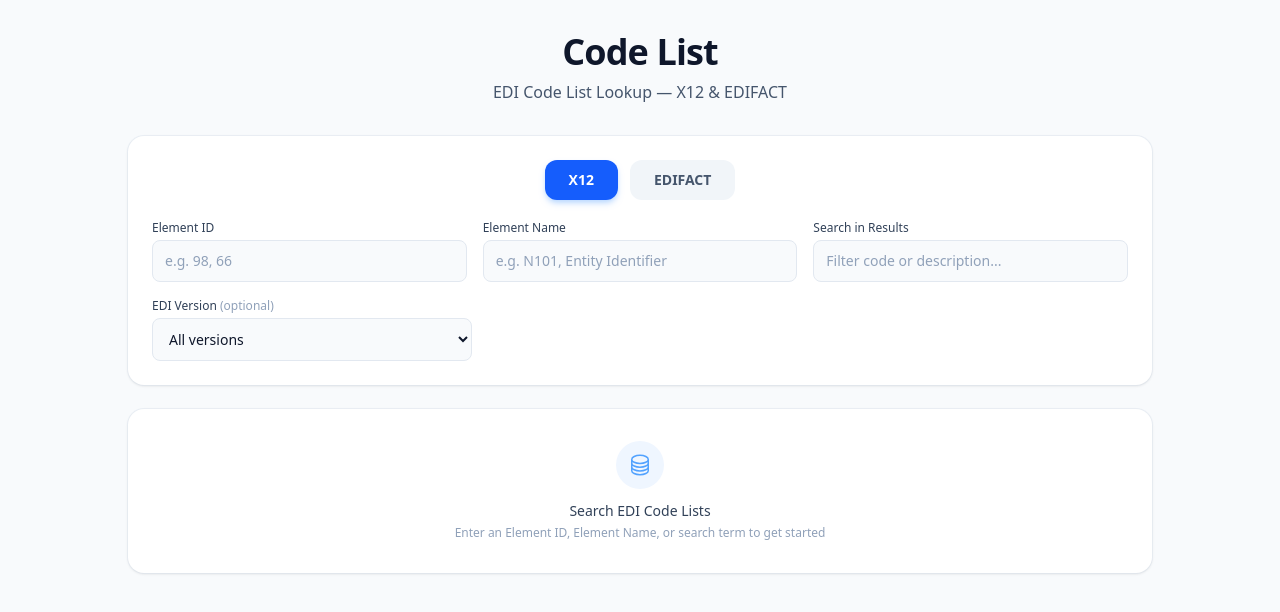
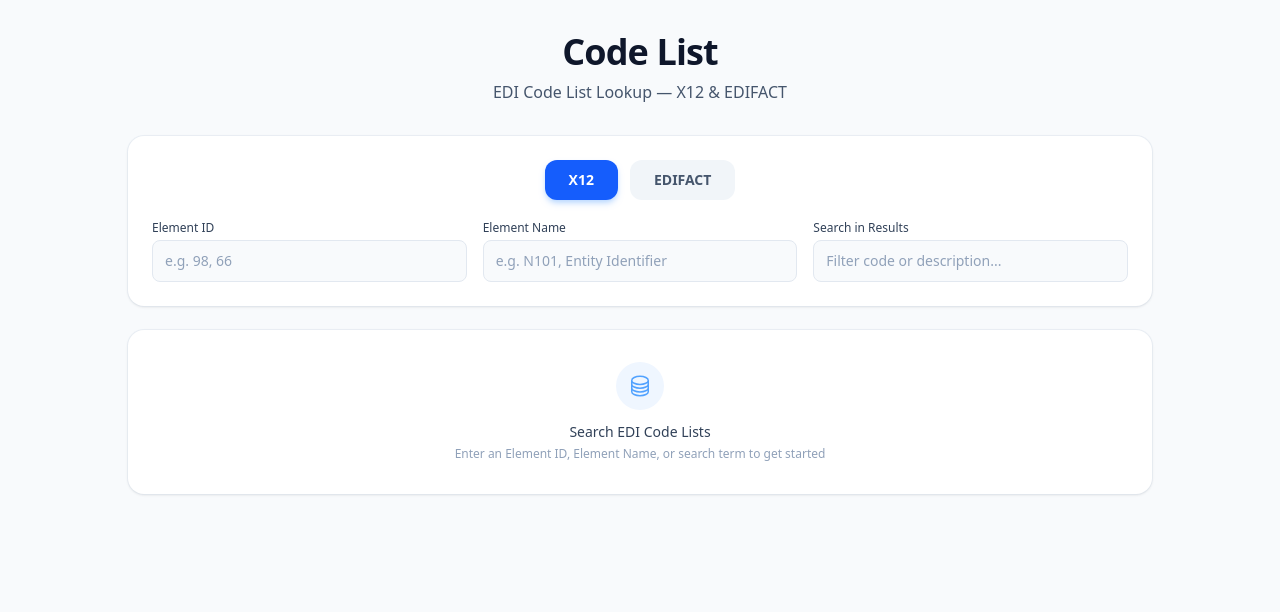
Before and after one commit to mabraham-etg/edi-code-list, a Next.js app: page / in a window 1280 px wide. Shown: the top 612 px of the page. Built offline with nearby package versions, Linux system fonts and the light colour scheme.

Commit message:
Remove EDI Version dropdown

```diff
--- a/scripts/build-html.js
+++ b/scripts/build-html.js
@@ -27,17 +27,6 @@ function buildElementNameMap(data) {
   return map;
 }
 
-function buildVersionMap(data) {
-  const map = {};
-  for (const [key, value] of Object.entries(data)) {
-    if (key === "metadata") continue;
-    if (value && typeof value === "object" && value.elements) {
-      map[key] = Object.keys(value.elements);
-    }
-  }
-  return map;
-}
-
 // Load and pre-process data
 console.log("Loading data files...");
 const x12Codes = loadJson("x12_code_descriptions.json").codes;
@@ -46,8 +35,6 @@ const x12DescData = loadJson("x12_descriptions.json");
 const edifactDescData = loadJson("edifact_descriptions.json");
 const x12ElementNames = buildElementNameMap(x12DescData);
 const edifactElementNames = buildElementNameMap(edifactDescData);
-const x12VersionMap = buildVersionMap(x12DescData);
-const edifactVersionMap = buildVersionMap(edifactDescData);
 const x12SegmentMap = loadJson("x12_segment_map.json");
 const edifactSegmentMap = loadJson("edifact_segment_map.json");
 
@@ -74,9 +61,8 @@ main { max-width: 64rem; margin: 0 auto; padding: 2rem 1rem; }
 .toggle-btn.active-edifact { background: #059669; color: #fff; box-shadow: 0 4px 6px -1px rgba(5,150,105,0.25); }
 .toggle-btn.inactive { background: #f1f5f9; color: #475569; }
 .toggle-btn.inactive:hover { background: #e2e8f0; }
-.inputs { display: grid; grid-template-columns: repeat(4, 1fr); gap: 1rem; }
-@media (max-width: 768px) { .inputs { grid-template-columns: repeat(2, 1fr); } }
-@media (max-width: 480px) { .inputs { grid-template-columns: 1fr; } }
+.inputs { display: grid; grid-template-columns: repeat(3, 1fr); gap: 1rem; }
+@media (max-width: 640px) { .inputs { grid-template-columns: 1fr; } }
 .input-group label { display: block; margin-bottom: 0.25rem; font-size: 0.75rem; font-weight: 500; color: #334155; }
 .input-group input { width: 100%; border: 1px solid #e2e8f0; background: #f8fafc; border-radius: 0.5rem; padding: 0.625rem 0.75rem; font-size: 0.875rem; color: #0f172a; transition: border-color 0.15s, box-shadow 0.15s; outline: none; }
 .input-group input::placeholder { color: #94a3b8; }
@@ -113,11 +99,6 @@ td:last-child { color: #1e293b; }
 @keyframes spin { to { transform: rotate(360deg); } }
 .spinner span { margin-left: 0.75rem; font-size: 0.875rem; color: #334155; }
 .no-codes { padding: 1rem 1.25rem; text-align: center; font-size: 0.75rem; color: #94a3b8; }
-.version-row { margin-top: 1rem; }
-.version-select-wrap { max-width: 20rem; }
-.optional-label { font-weight: 400; color: #94a3b8; margin-left: 0.25rem; font-size: 0.7rem; }
-.input-group select { width: 100%; border: 1px solid #e2e8f0; background: #f8fafc; border-radius: 0.5rem; padding: 0.625rem 0.75rem; font-size: 0.875rem; color: #0f172a; transition: border-color 0.15s, box-shadow 0.15s; outline: none; cursor: pointer; appearance: auto; }
-.input-group select:focus { border-color: #93c5fd; box-shadow: 0 0 0 3px rgba(191,219,254,0.5); }
 </style>
 </head>
 <body>
@@ -141,12 +122,6 @@ td:last-child { color: #1e293b; }
         <input id="inp-elemName" type="text" placeholder="e.g. N101, Entity Identifier" oninput="onInput()">
       </div>
       <div class="input-group">
-        <label>EDI Version <span class="optional-label">optional</span></label>
-        <select id="inp-version" onchange="onInput()">
-          <option value="">All versions</option>
-        </select>
-      </div>
-      <div class="input-group">
         <label>Search in Results</label>
         <input id="inp-search" type="text" placeholder="Filter code or description..." oninput="onInput()">
       </div>
@@ -161,14 +136,12 @@ const DATA = {
   X12: {
     codes: ${JSON.stringify(x12Codes)},
     names: ${JSON.stringify(x12ElementNames)},
-    segMap: ${JSON.stringify(x12SegmentMap)},
-    versions: ${JSON.stringify(x12VersionMap)}
+    segMap: ${JSON.stringify(x12SegmentMap)}
   },
   EDIFACT: {
     codes: ${JSON.stringify(edifactCodes)},
     names: ${JSON.stringify(edifactElementNames)},
-    segMap: ${JSON.stringify(edifactSegmentMap)},
-    versions: ${JSON.stringify(edifactVersionMap)}
+    segMap: ${JSON.stringify(edifactSegmentMap)}
   }
 };
 
@@ -188,13 +161,6 @@ function setStandard(std) {
   inpElemId.value = "";
   inpElemName.value = "";
   inpSearch.value = "";
-
-  // Populate version dropdown for the selected standard
-  const selVersion = document.getElementById("inp-version");
-  selVersion.value = "";
-  const versions = Object.keys(DATA[std].versions);
-  selVersion.innerHTML = '<option value="">All versions</option>' +
-    versions.map(function(v) { return '<option value="' + v + '">' + v + '</option>'; }).join('');
 
   if (std === "X12") {
     btnX12.className = "toggle-btn active-x12";
@@ -237,11 +203,7 @@ function doSearch() {
   const codeMap = d.codes;
   const elementNames = d.names;
   const segmentMap = d.segMap;
-  const versionVal = document.getElementById("inp-version").value;
-  const versionIds = versionVal ? new Set(d.versions[versionVal] || []) : null;
-  const allIds = versionIds
-    ? Object.keys(codeMap).filter(function(id) { return versionIds.has(id); })
-    : Object.keys(codeMap);
+  const allIds = Object.keys(codeMap);
 
   // Resolve segment reference
   let resolvedFromName = null;
@@ -365,14 +327,8 @@ function noResultsState() {
     '</div>';
 }
 
-// Show initial state on load and populate version dropdown
+// Show initial state on load
 document.getElementById("results").innerHTML = initialState();
-(function() {
-  const sel = document.getElementById("inp-version");
-  const versions = Object.keys(DATA["X12"].versions);
-  sel.innerHTML = '<option value="">All versions</option>' +
-    versions.map(function(v) { return '<option value="' + v + '">' + v + '</option>'; }).join('');
-})();
 </script>
 </body>
 </html>`;
--- a/src/app/api/codelist/route.ts
+++ b/src/app/api/codelist/route.ts
@@ -16,7 +16,6 @@ export async function GET(request: NextRequest) {
   const elementId = searchParams.get("elementId") || undefined;
   const elementName = searchParams.get("elementName") || undefined;
   const search = searchParams.get("search") || undefined;
-  const version = searchParams.get("version") || undefined;
 
   // Require at least one filter to avoid returning the entire dataset
   if (!elementId && !elementName && !search) {
@@ -26,7 +25,7 @@ export async function GET(request: NextRequest) {
     );
   }
 
-  const results = lookupCodeList({ standard, elementId, elementName, search, version });
+  const results = lookupCodeList({ standard, elementId, elementName, search });
 
   // Limit results to prevent huge payloads
   const limited = results.slice(0, 50);
--- a/src/app/page.tsx
+++ b/src/app/page.tsx
@@ -2,7 +2,6 @@
 
 import { useState, useEffect, useCallback, useRef } from "react";
 import type { Standard, CodeListResult } from "@/lib/types";
-import { getVersionKeys } from "@/lib/codelist-adapter";
 
 export default function Home() {
   const [standard, setStandardState] = useState<Standard>("X12");
@@ -11,9 +10,7 @@ export default function Home() {
     setElementId("");
     setElementName("");
     setSearch("");
-    setVersion("");
   };
-  const [version, setVersion] = useState("");
   const [elementId, setElementId] = useState("");
   const [elementName, setElementName] = useState("");
   const [search, setSearch] = useState("");
@@ -25,7 +22,7 @@ export default function Home() {
   const debounceRef = useRef<NodeJS.Timeout | null>(null);
 
   const fetchResults = useCallback(
-    async (std: Standard, elemId: string, elemName: string, srch: string, ver: string) => {
+    async (std: Standard, elemId: string, elemName: string, srch: string) => {
       if (!elemId.trim() && !elemName.trim() && !srch.trim()) {
         setResults([]);
         setTotalMatches(0);
@@ -43,7 +40,6 @@ export default function Home() {
       if (elemId.trim()) params.set("elementId", elemId.trim());
       if (elemName.trim()) params.set("elementName", elemName.trim());
       if (srch.trim()) params.set("search", srch.trim());
-      if (ver.trim()) params.set("version", ver.trim());
 
       try {
         const res = await fetch(`/api/codelist?${params.toString()}`);
@@ -72,12 +68,12 @@ export default function Home() {
   useEffect(() => {
     if (debounceRef.current) clearTimeout(debounceRef.current);
     debounceRef.current = setTimeout(() => {
-      fetchResults(standard, elementId, elementName, search, version);
+      fetchResults(standard, elementId, elementName, search);
     }, 300);
     return () => {
       if (debounceRef.current) clearTimeout(debounceRef.current);
     };
-  }, [standard, elementId, elementName, search, version, fetchResults]);
+  }, [standard, elementId, elementName, search, fetchResults]);
 
   const totalEntries = results.reduce((sum, r) => sum + r.entries.length, 0);
 
@@ -162,24 +158,6 @@ export default function Home() {
                 className="w-full rounded-lg border border-slate-200 bg-slate-50 px-3 py-2.5 text-sm text-slate-900 placeholder:text-slate-400 focus:border-blue-300 focus:outline-none focus:ring-2 focus:ring-blue-100 transition-colors"
               />
             </div>
-          </div>
-
-          {/* Version Filter */}
-          <div className="mt-4">
-            <label className="mb-1 block text-xs font-medium text-slate-700">
-              EDI Version{" "}
-              <span className="font-normal text-slate-400">(optional)</span>
-            </label>
-            <select
-              value={version}
-              onChange={(e) => setVersion(e.target.value)}
-              className="w-full max-w-xs rounded-lg border border-slate-200 bg-slate-50 px-3 py-2.5 text-sm text-slate-900 focus:border-blue-300 focus:outline-none focus:ring-2 focus:ring-blue-100 transition-colors"
-            >
-              <option value="">All versions</option>
-              {getVersionKeys(standard).map((v) => (
-                <option key={v} value={v}>{v}</option>
-              ))}
-            </select>
           </div>
         </div>
 
--- a/src/lib/codelist-adapter.ts
+++ b/src/lib/codelist-adapter.ts
@@ -6,8 +6,6 @@ type CodeMap = Record<string, Record<string, string>>;
 type ElementNameMap = Record<string, string>;
 type SegmentMap = Record<string, string>;
 
-type VersionMap = Record<string, string[]>;
-
 // Lazy-loaded caches
 let x12CodeMap: CodeMap | null = null;
 let edifactCodeMap: CodeMap | null = null;
@@ -15,8 +13,6 @@ let x12ElementNames: ElementNameMap | null = null;
 let edifactElementNames: ElementNameMap | null = null;
 let x12SegmentMap: SegmentMap | null = null;
 let edifactSegmentMap: SegmentMap | null = null;
-let x12VersionMap: VersionMap | null = null;
-let edifactVersionMap: VersionMap | null = null;
 
 const DATA_DIR = path.join(process.cwd(), "src", "data");
 
@@ -101,42 +97,6 @@ function getSegmentMap(standard: Standard): SegmentMap {
   return standard === "X12" ? getX12SegmentMap() : getEdifactSegmentMap();
 }
 
-function buildVersionMap(data: Record<string, unknown>): VersionMap {
-  const map: VersionMap = {};
-  for (const [key, value] of Object.entries(data)) {
-    if (key === "metadata") continue;
-    const v = value as Record<string, unknown>;
-    if (v && typeof v === "object" && "elements" in v) {
-      map[key] = Object.keys(v.elements as Record<string, string>);
-    }
-  }
-  return map;
-}
-
-function getX12VersionMap(): VersionMap {
-  if (!x12VersionMap) {
-    const data = loadJson("x12_descriptions.json") as Record<string, unknown>;
-    x12VersionMap = buildVersionMap(data);
-  }
-  return x12VersionMap;
-}
-
-function getEdifactVersionMap(): VersionMap {
-  if (!edifactVersionMap) {
-    const data = loadJson("edifact_descriptions.json") as Record<string, unknown>;
-    edifactVersionMap = buildVersionMap(data);
-  }
-  return edifactVersionMap;
-}
-
-function getVersionMap(standard: Standard): VersionMap {
-  return standard === "X12" ? getX12VersionMap() : getEdifactVersionMap();
-}
-
-export function getVersionKeys(standard: Standard): string[] {
-  return Object.keys(getVersionMap(standard));
-}
-
 /** Resolve a segment-position reference (e.g. "UNH0201", "N101") to an element ID */
 function resolveSegmentRef(ref: string, segmentMap: SegmentMap): string | null {
   // Try exact match first (case-insensitive key lookup)
@@ -174,17 +134,9 @@ export function lookupCodeList(q: CodeListQuery): CodeListResult[] {
     return name.toLowerCase().includes(filter.toLowerCase());
   };
 
-  // Restrict to version if specified
-  const versionFilter = q.version?.trim() || "";
-  const versionIds: Set<string> | null = versionFilter
-    ? new Set(getVersionMap(q.standard)[versionFilter] || [])
-    : null;
-
   // Get candidate element IDs (OR logic when both fields provided)
   let candidateIds: string[];
-  const allIds = versionIds
-    ? Object.keys(codeMap).filter((id) => versionIds.has(id))
-    : Object.keys(codeMap);
+  const allIds = Object.keys(codeMap);
 
   if (elementIdFilter && elementNameFilter) {
     // OR: include elements matching ID or resolved from segment name or description name
--- a/src/lib/types.ts
+++ b/src/lib/types.ts
@@ -7,7 +7,6 @@ export type CodeListQuery = {
   elementId?: string;
   elementName?: string;
   search?: string;
-  version?: string;
 };
 
 export type CodeListResult = {
```
Also changed, not shown: 1 other file (tests, documents, lock files or other folders).
